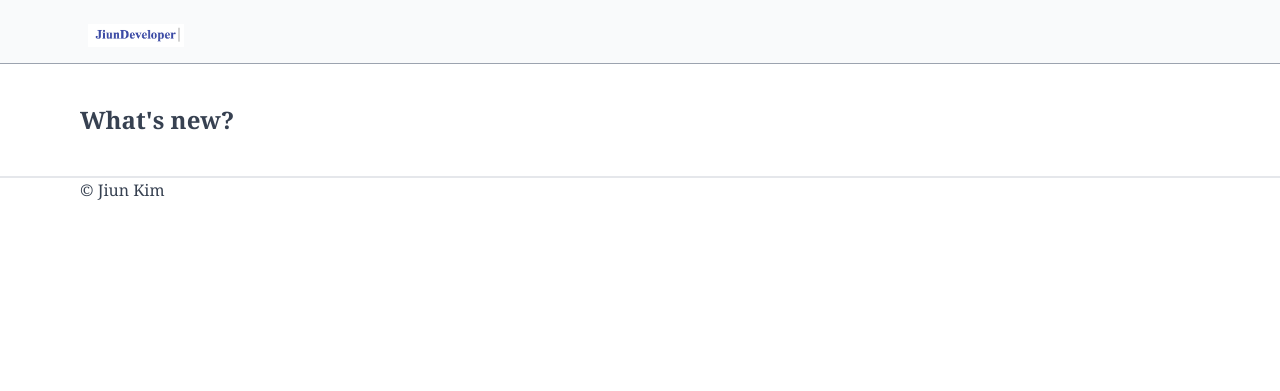
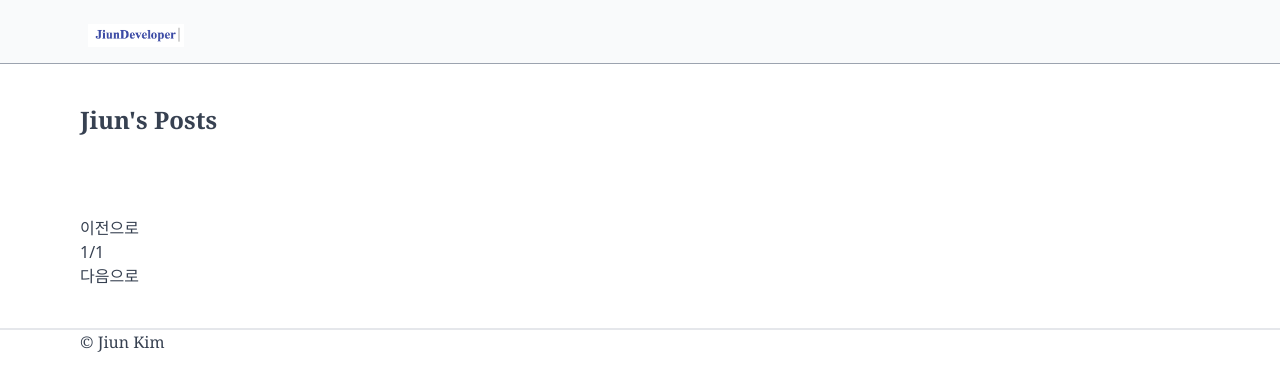
Before and after one commit to jiun0507/blog, a Django app: page /post/list in a window 1280 px wide. Shown: the top 391 px of the page. Run offline with Django 3.2, Linux system fonts and the light colour scheme; data that the repository does not hold is empty; style sheets or scripts are compiled from the project's sources.

Commit message:
add pagination and word limit on the template

```diff
--- a/post/views.py
+++ b/post/views.py
@@ -1,15 +1,19 @@
 from django.http import Http404
 from django.shortcuts import redirect, render
 from django.views import View
-
+from django.core.paginator import Paginator
 from post.models import Log, Post
 
 
 def list_post(request):
     try:
-        posts = Post.objects.all()
+        all_posts = Post.objects.all().order_by("-created_at")
+        page = int(request.GET.get("p", 1))  # 없으면 1로 지정
+        paginator = Paginator(all_posts, 5)  # 한 페이지 당 몇개 씩 보여줄 지 지정
+        posts = paginator.get_page(page)
     except Post.DoesNotExist:
         return redirect("404.html")
+
     context = {
         "posts": posts,
     }
--- a/templates/post/posts.html
+++ b/templates/post/posts.html
@@ -5,9 +5,9 @@
 {% block content %}
 
     <div class="flex justify-between px-20 py-10">
-        <h4 class="text-2xl font-serif font-bold"> What's new? </h4>
+        <h4 class="text-2xl font-serif font-bold"> Jiun's Posts </h4>
     </div>
-    <section class="grid grid-cols-2 gap-4 px-20">
+    <section class="grid gap-4 px-20">
         {% for post in posts %}
             <div>
                 <div>
@@ -15,12 +15,42 @@
                     <h4 class="text-2xl font-serif font-bold"> {{post.title}} </h4>
                     <h4 class="text-lg font-serif">({{post.category}})</h4>
                 </div>
-                <div>{{post.content}}...</div>
+                <div>{{post.content|truncatechars:255}}...</div>
                 <a href="{% url "post:get" post.id %}">
                     <h4 class="text-red-600">Read More</h4>
                 </a>
             </div>
         {% endfor %}
     </section>
+    <section class="px-20 py-10">
+        <div class="col-12">
+            <nav>
+                <ul class="pagination justify-content-center">
+                    {% if posts.has_previous %}
+
+                        <li class="page-item">
+                            <a class="page-link" href="?p={{posts.previous_page_number }}">이전으로</a>
+                        </li>
+                    {% else %}
+                    <li class="page-item disabled">
+                        <a class="page-link" href="#">이전으로</a>
+                    </li>
+                    {% endif %}
+                    <li class="page-item">
+                        <a class="page-link" href="#">{{posts.number}}/{{posts.paginator.num_pages}}</a>
+                    </li>
+                    {% if posts.has_next %}
+                    <li class="page-item">
+                        <a class="page-link" href="?p={{posts.next_page_number }}">다음으로</a>
+                    </li>
+                    {% else %}
+                    <li class="page-item disabled">
+                        <a class="page-link" href="#">다음으로</a>
+                    </li>
+                    {% endif %}
+                </ul>
+            </nav>
+        </div>
+    </section>
 
 {% endblock %}
```
